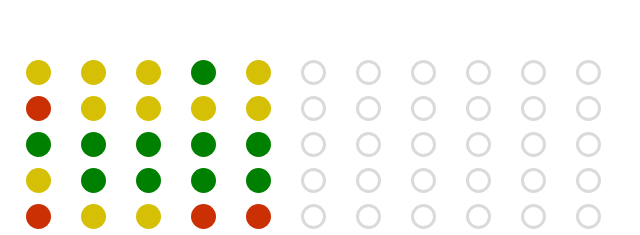
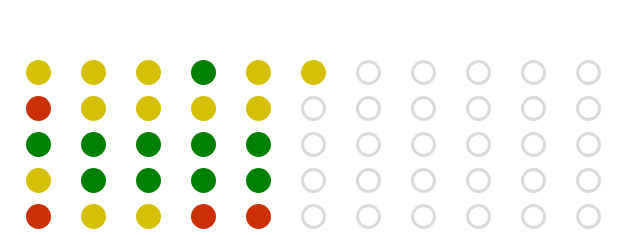
Before and after one commit to AlexMaverickGT/panel-aud-continua, a plain HTML site: page index-resultados.html in a window 1280 px wide. Shown: the part 525-760 px from the top of the page, 389-1029 px from the left. Drawn offline with Linux system fonts and the light colour scheme.

Commit message:
Update RO_DepositoAPazo.css

```diff
--- a/resultadosDashboard/RO_DepositoAPazo.css
+++ b/resultadosDashboard/RO_DepositoAPazo.css
@@ -68,11 +68,11 @@
     margin-right: 30px;
 }
 .circuloAlertasDepPlazo7 {
-    background-color: white;
+    background-color: var(--color-amarillo);
     width: 25px;
     height: 25px;
     border-radius: 50%;
-    border: 3px solid var(--color-fondo);
+    /* border: 3px solid var(--color-fondo); */
     margin-right: 30px;
 }
 .circuloAlertasDepPlazo8 {
@@ -114,4 +114,5 @@
     border-radius: 50%;
     border: 3px solid var(--color-fondo);
     margin-right: 30px;
+
 }
```
